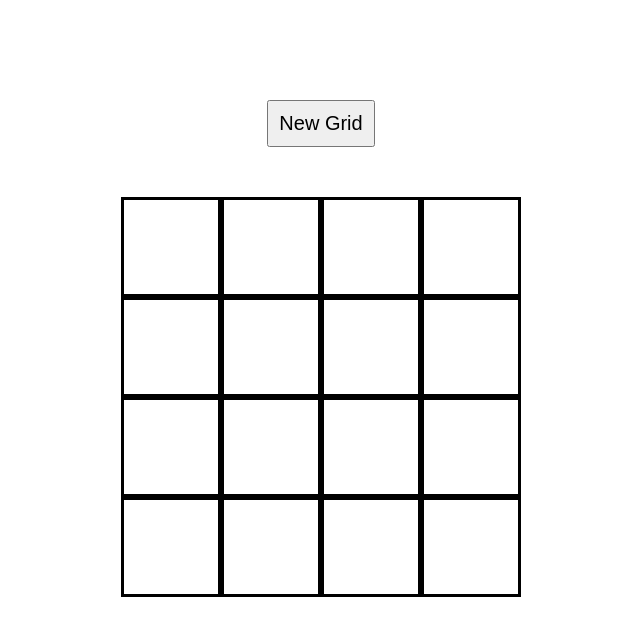
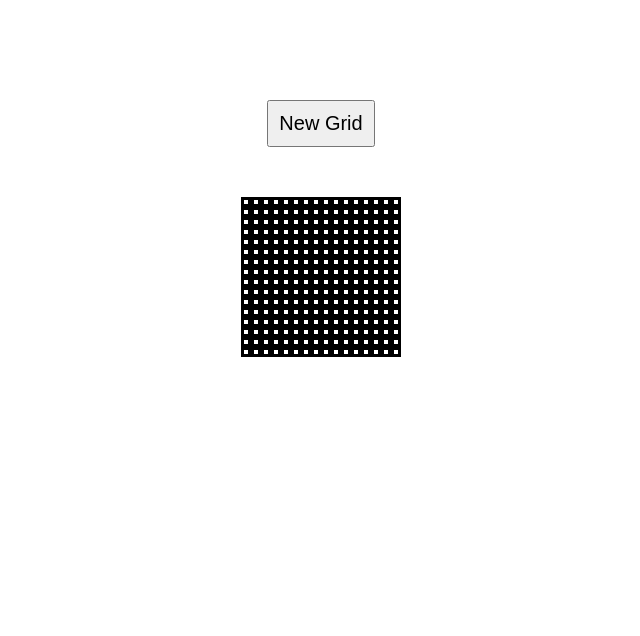
Before and after one commit to jnuguid1/javascript-sketchpad, a plain HTML site: page index.html in a window 1280 px wide. Shown: the whole page, without its empty margins (319-959 px from the left). Drawn offline with Linux system fonts and the light colour scheme.

Commit message:
Adjust grid square generation and look

```diff
--- a/app.js
+++ b/app.js
@@ -1,7 +1,7 @@
 const grid = document.querySelector('.grid');
-const SQUARES_MAX = 16;
+const GRID_WIDTH = 16;
 
-for (let i = 0; i < SQUARES_MAX; i++) {
+for (let i = 0; i < GRID_WIDTH ** 2; i++) {
     const gridSquare = document.createElement('div');
     gridSquare.classList.add('grid-square');
     gridSquare.addEventListener("mouseover", colorSquare)
--- a/style.css
+++ b/style.css
@@ -11,14 +11,14 @@
     justify-content: center;
     align-items: center;
     align-content: flex-start;
-    width: 400px;
+    width: 160px;
     flex-wrap: wrap;
 }
 
 .grid-square {
     border-style: solid;
-    width: 100px;
-    height: 100px;
+    width: 10px;
+    height: 10px;
     box-sizing: border-box;
 }
 
```
